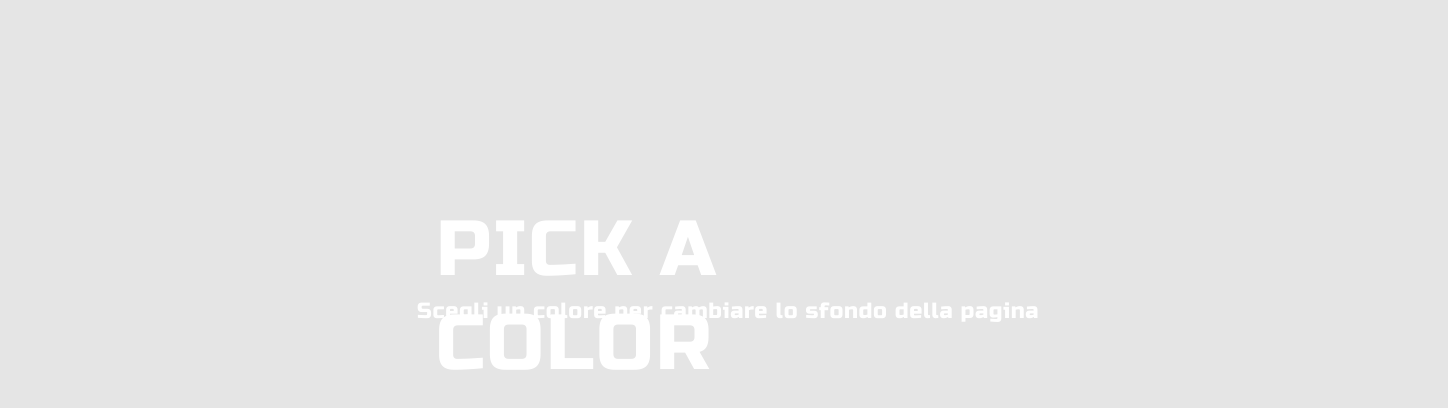
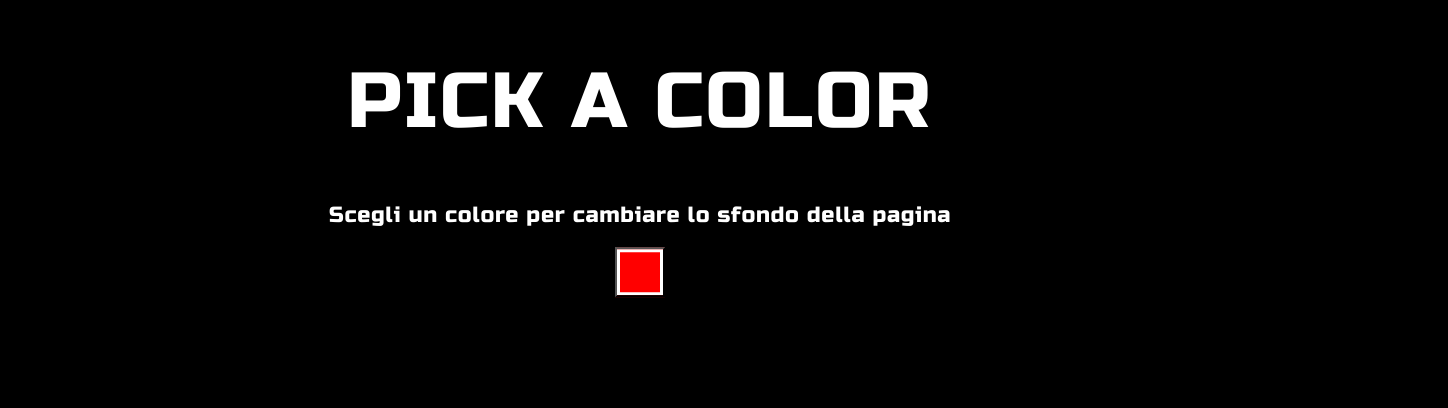
Before and after one commit to SalamidaAngelo/color-picker, a plain HTML site: page sito/index.html in a window 1280 px wide. Shown: the part 250-658 px from the top of the page, 1448 px wide, since content can reach past the window. Drawn offline with Linux system fonts and the light colour scheme.

Commit message:
upgrade css

```diff
--- a/sito/index.html
+++ b/sito/index.html
@@ -3,12 +3,20 @@
     <link  rel="stylesheet" type="text/css"  href="static/css/style.css">
     <title> Salamida Angelo color-piker</title>
     </head>
-    <body >
+    <body>
+        <div class="container">
         <h1>
             PICK A COLOR
         </h1>
         <h2>
             Scegli un colore per cambiare lo sfondo della pagina<br>
         </h2>
+        <p1>
+              <button id="bottone" name="red" style="background-color: red;">
+        </p1>
+        <p2>
+
+        </p2>
+        </div>
     </body>
 </html>
--- a/sito/static/css/style.css
+++ b/sito/static/css/style.css
@@ -1,24 +1,25 @@
+
 @import url('https://fonts.googleapis.com/css2?family=Russo+One&display=swap');
 
 
 body{
 
-    background:#E5E5E5;
+    background:black;
     position: relative;
-    width: 1440px;
-    height: 1024px;
 }
 
+.container{
+    width: 100%;
+    text-align: center;
+    margin: 0;
+    position: absolute;
+    top: 50%;
+    left: 50%;
+    transform: translate(-50%, -50%);
+}
 
 h1{
     /* PICK A COLOR */
-
-
-    position: absolute;
-    width: 584px;
-    height: 94px;
-    left: 428px;
-    top: 393px;
 
     font-family: 'Russo One';
     font-style: normal;
@@ -35,13 +36,6 @@ h1{
 
 
 h2{
-
-    position: absolute;
-    width: 622px;
-    height: 27px;
-    left: 409px;
-    top: 522px;
-
     font-family: 'Russo One';
     font-style: normal;
     font-weight: 400;
@@ -52,4 +46,16 @@ h2{
 
     color: #FFFFFF;
 
+
 }
+#bottone{
+    width: 50px;
+    height: 50px;
+    outline: none;
+    cursor: pointer;
+    text-align: center;
+    text-decoration: none;
+    box-shadow: inset 0 0 0 3px #FFFFFF;
+    padding: 10px 20px;
+
+}
```
